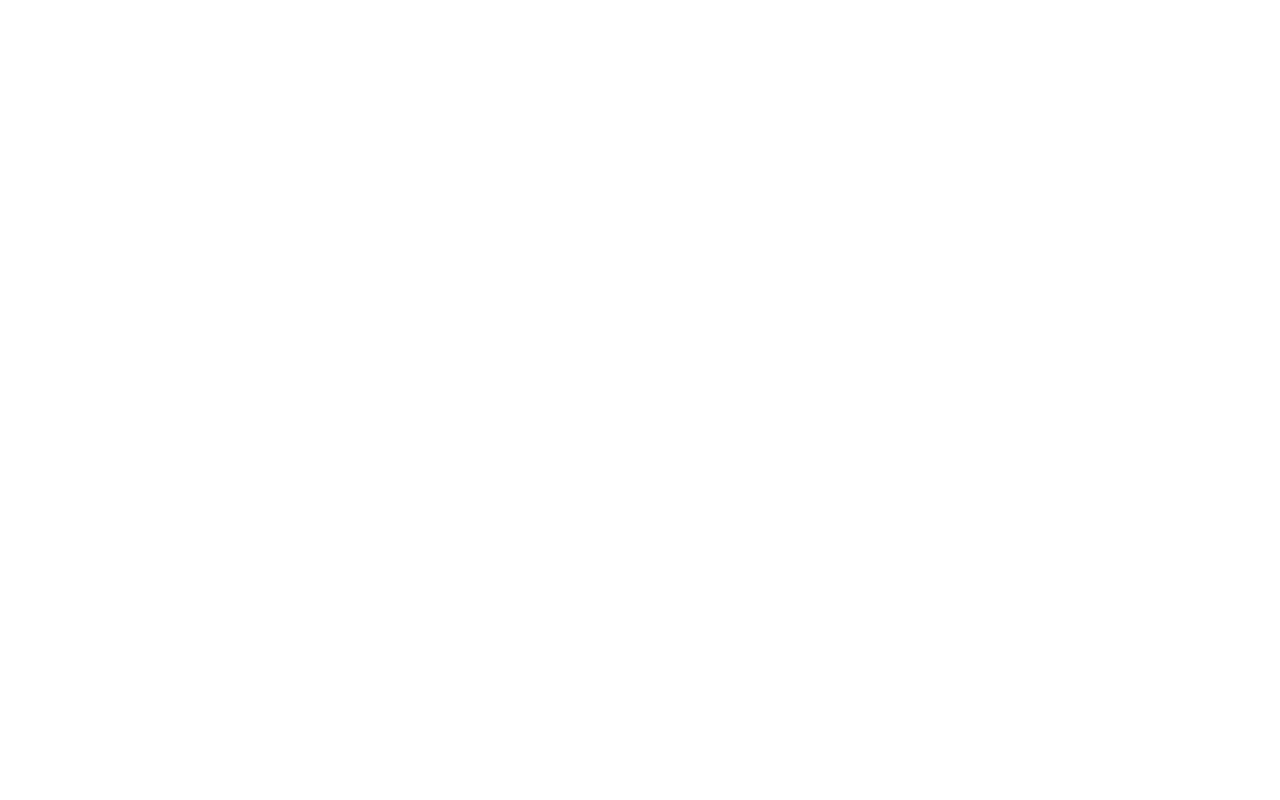
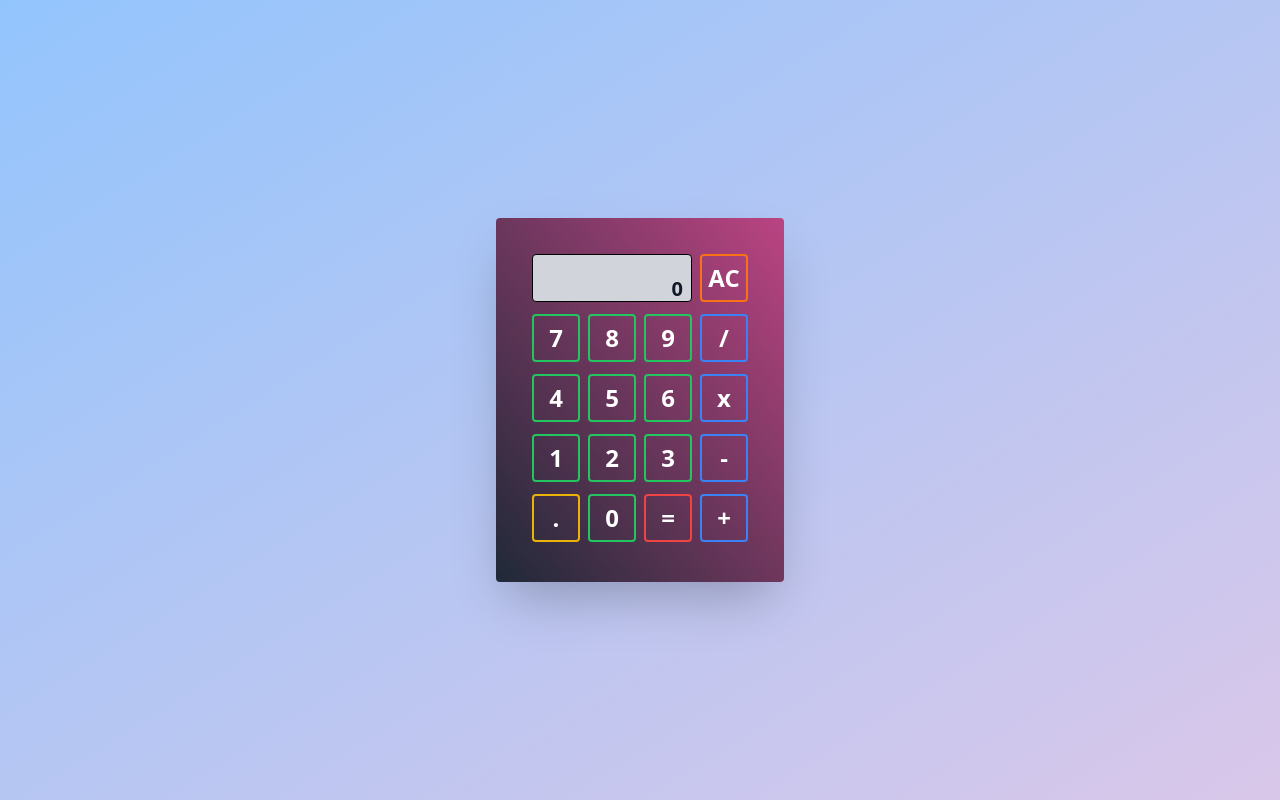
Before and after one commit to knakka47/calculator-odin, a plain HTML site: page index.html in a window 1280 px wide. Drawn offline with nearby package versions, Linux system fonts and the light colour scheme.

Commit message:
Finished main styling of calculator

```diff
--- /dev/null
+++ b/addStyles.js
@@ -0,0 +1,48 @@
+const bodyClass = "bg-purple-800 bg-gradient-to-br from-blue-300 bg-opacity-25";
+const body = document.querySelector('body');
+bodyClass.split(" ").forEach((cls) => body.classList.add(cls));
+
+const calcBodyClass = "max-w-lg rounded overflow-hidden shadow-2xl bg-pink-700 bg-opacity-75 bg-gradient-to-tr from-gray-800 flex";
+const calcBody = document.querySelector(".calcBody");
+calcBodyClass.split(" ").forEach((cls) => calcBody.classList.add(cls));
+
+const outputClass = "flex flex-col w-3/4 h-12 justify-center items-end m-1 bg-gray-300 text-gray-900 font-semibold px-2 border border-black hover:border-gray-500 rounded";
+const output = document.querySelector(".output");
+outputClass.split(" ").forEach((cls) => output.classList.add(cls));
+
+const previousNumberClass = "flex max-w-lg h-1/3 pb-5 pt-1 text-gray-600 text-xs"
+const previousNumber = document.querySelector(".previousNumber");
+previousNumberClass.split(" ").forEach((cls) => previousNumber.classList.add(cls));
+
+const currentNumberClass = "flex max-w-lg h-2/3 pb-2 text-xl"
+const currentNumber = document.querySelector(".currentNumber");
+currentNumberClass.split(" ").forEach((cls) => currentNumber.classList.add(cls));
+
+const buttons = document.querySelectorAll('button');
+buttons.forEach((btn) => {
+    addClasses(btn)
+});
+
+function addClasses(button) {
+    const btnNumberClass = "hover:bg-green-500 border-green-500";
+    const btnClearClass = "hover:bg-orange-500 border-orange-500";
+    const btnOpClass = "hover:bg-blue-500 border-blue-500";
+    const btnEqClass = "hover:bg-red-500 border-red-500";
+    const btnDecClass = "hover:bg-yellow-500 border-yellow-500";
+
+    if (button.classList.value === "number") {
+        btnNumberClass.split(" ").forEach(cls => button.classList.add(cls));
+    } else if (button.classList.value === "operator") {
+        btnOpClass.split(" ").forEach(cls => button.classList.add(cls));
+    } else if (button.classList.value === "clear") {
+        btnClearClass.split(" ").forEach(cls => button.classList.add(cls));
+    } else if (button.classList.value === "equal") {
+        btnEqClass.split(" ").forEach(cls => button.classList.add(cls));
+    } else if (button.classList.value === "decimal") {
+        btnDecClass.split(" ").forEach(cls => button.classList.add(cls));
+    }
+
+    const baseClass = "number flex w-12 h-12 justify-center items-center m-1 font-bold py-2 px-2 border hover:transparent rounded text-white border-2 text-2xl";
+    baseClass.split(" ").forEach((cls) => button.classList.add(cls));
+
+}
--- a/index.html
+++ b/index.html
@@ -1,12 +1,53 @@
 <!DOCTYPE html>
 <html lang="en">
+
 <head>
     <meta charset="UTF-8">
     <meta name="viewport" content="width=device-width, initial-scale=1.0">
     <title>Calculator</title>
+    <script src="https://cdn.tailwindcss.com"></script>
+    <link rel="stylesheet" href="styles.css">
+    <!-- Link to repo - https://github.com/codingWithRobz/calculator -->
 </head>
 
 <body>
+    <div class="calcBody">
+        <div class="px-8 py-8">
+            <div class="flex mb-1 justify-end">
+                <div class="output">
+                    <div class="previousNumber"></div>
+                    <div class="currentNumber">0</div>
+                </div>
+                <button class="clear">AC</button>
+            </div>
+            <div class="flex mb-1">
+                <button class="number">7</button>
+                <button class="number">8</button>
+                <button class="number">9</button>
+                <button class="operator">/</button>
+            </div>
+            <div class="flex mb-1">
+                <button class="number">4</button>
+                <button class="number">5</button>
+                <button class="number">6</button>
+                <button class="operator">x</button>
+            </div>
+            <div class="flex mb-1">
+                <button class="number">1</button>
+                <button class="number">2</button>
+                <button class="number">3</button>
+                <button class="operator">-</button>
+            </div>
+            <div class="flex mb-1">
+                <button class="decimal">.</button>
+                <button class="number">0</button>
+                <button class="equal">=</button>
+                <button class="operator">+</button>
+            </div>
+        </div>
+    </div>
+</body>
+<script src="main.js"></script>
+<script src="addStyles.js"></script>
 
-</body>
 </html>
--- a/styles.css
+++ b/styles.css
@@ -0,0 +1,7 @@
+body {
+    width: 100vw;
+    height: 100vh;
+    display: flex;
+    justify-content: center;
+    align-items: center;
+}
```
